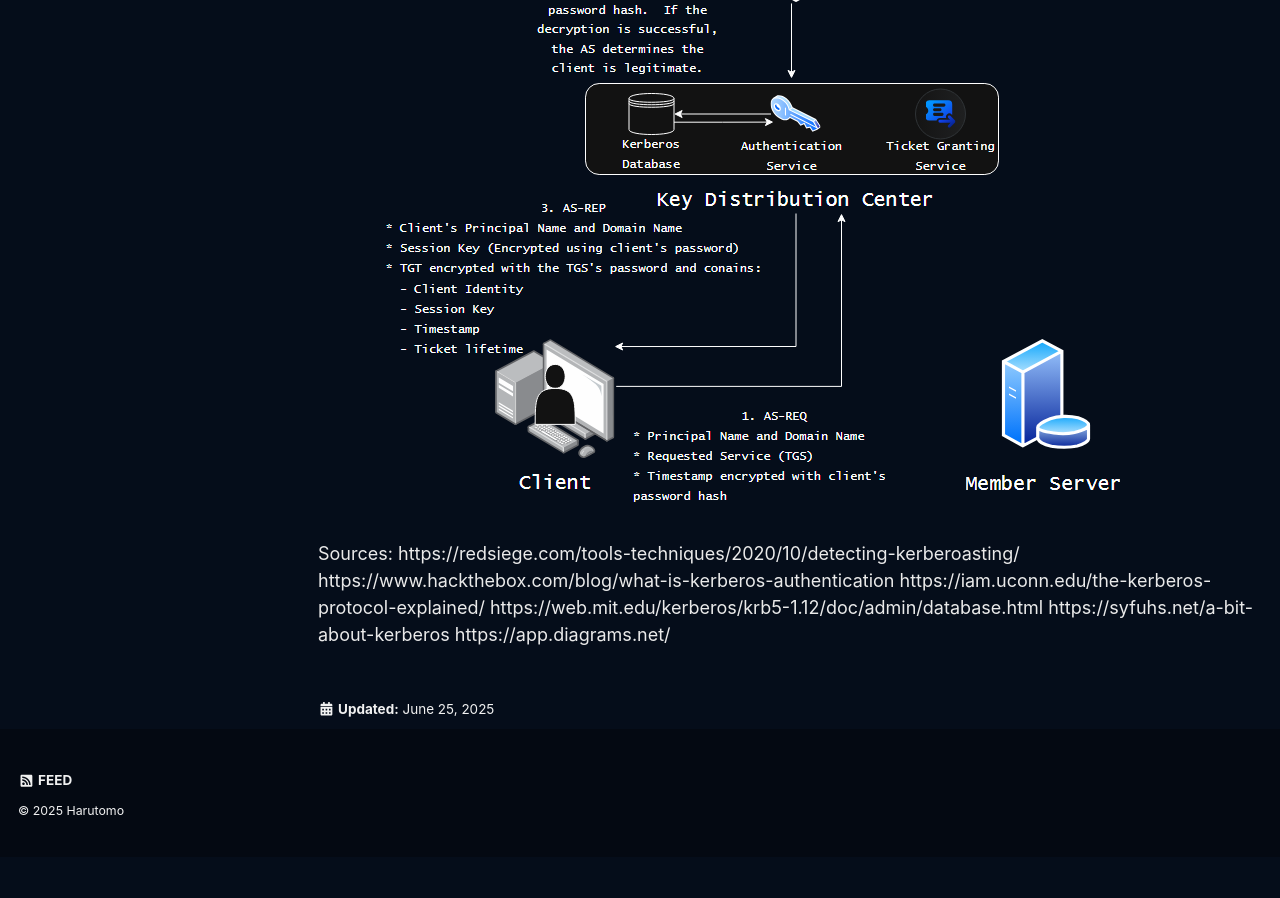
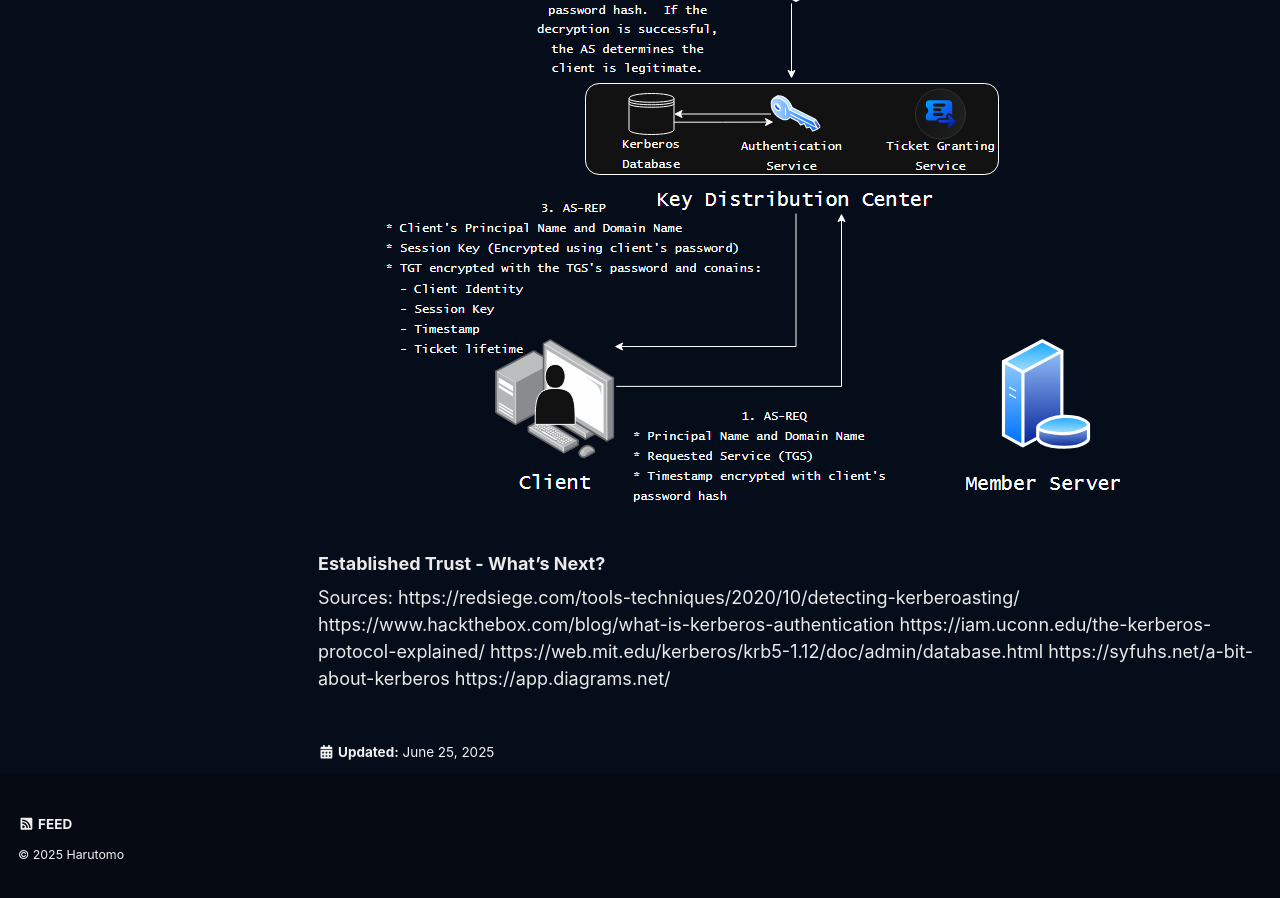
Before and after one commit to harutomo-jp/harutomo-jp.github.io, a Jekyll site: the page built from _posts/2025-06-23-Kerberoasting.md, in a window 1280 px wide and 900 px high, scrolled down 2840 px. Built offline with Jekyll 4.4.1, drawn with Linux system fonts in a browser that asks for light colours; cached includes are drawn as plain includes; before the commit the page ends 3697 px from its top, so only the background shows below that.

Commit message:
Fri, Jun 27, 2025, 2:25 PM -04:00

```diff
--- a/_posts/2025-06-23-Kerberoasting.md
+++ b/_posts/2025-06-23-Kerberoasting.md
@@ -52,6 +52,10 @@ If the decryption is successful and the timestamp is acceptable, the AS detemine
   <img src="/assets/images/Kerberoasting/ASREQandASREP.png">
 </p>
 
+### Established Trust - What's Next?
+
+
+
 
 Sources:
 https://redsiege.com/tools-techniques/2020/10/detecting-kerberoasting/
```
